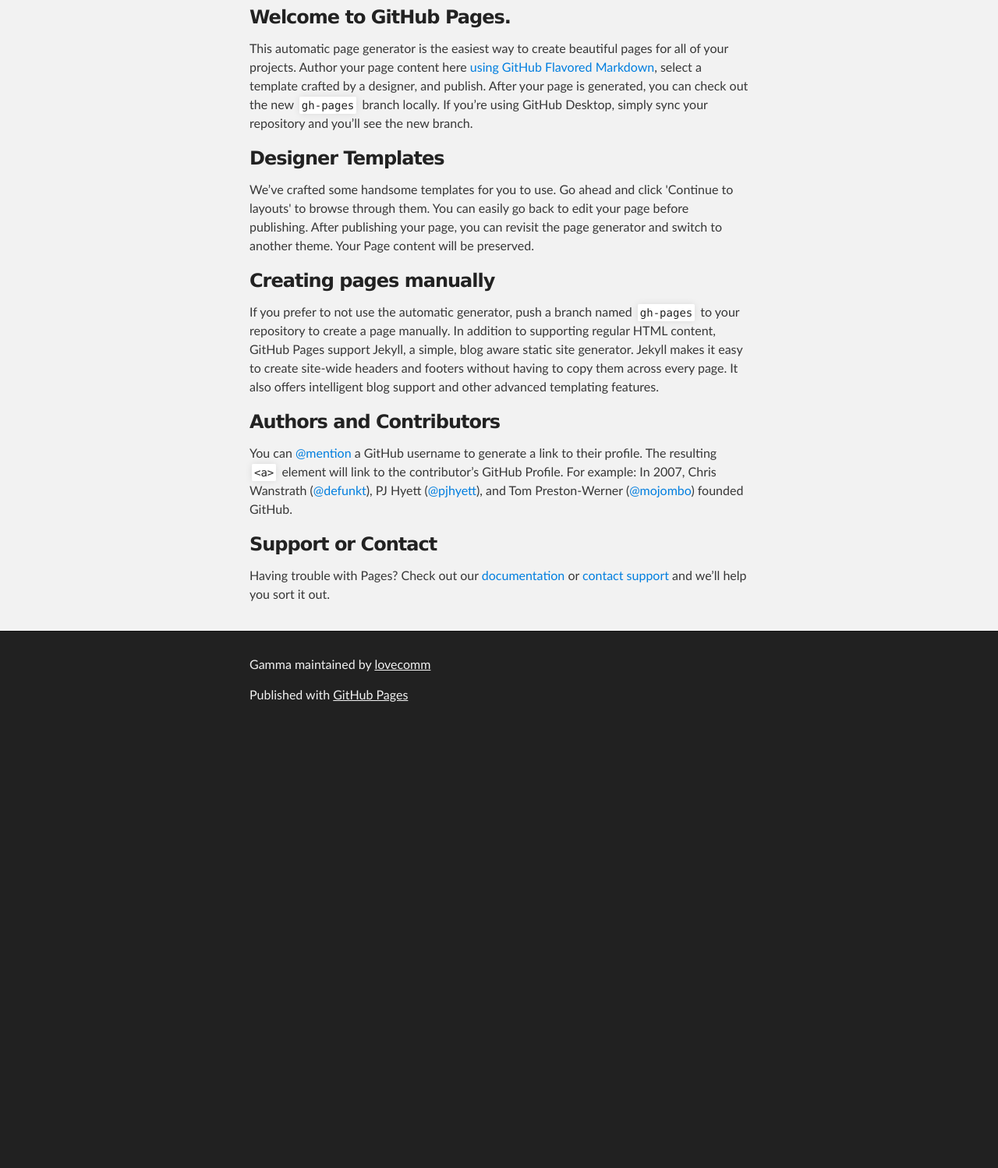
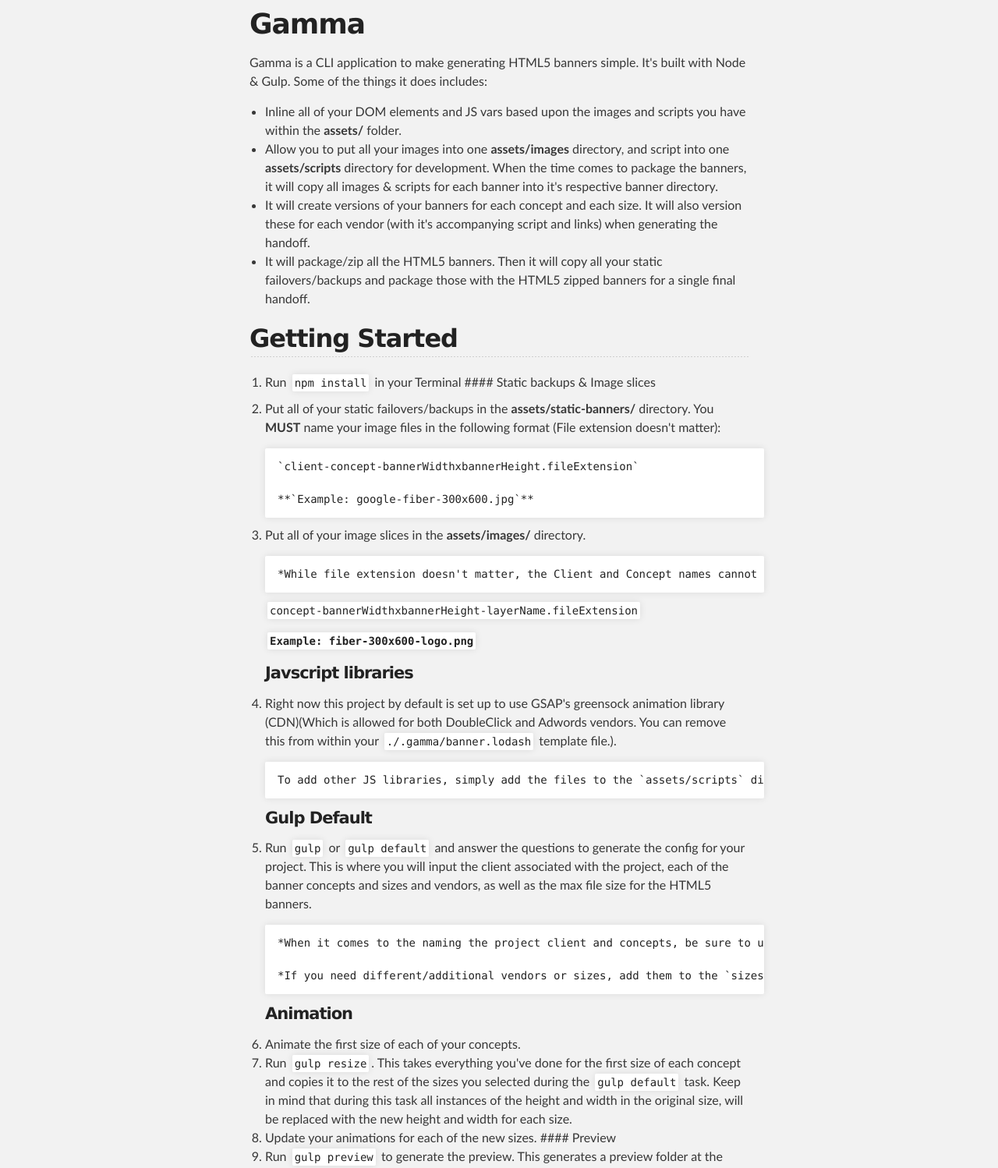
Before and after one commit to lovecomm/gamma, a plain HTML site: page index.html in a window 1280 px wide. Shown: the part 256-1754 px from the top of the page at 78% size. Before the commit the page ends 1194 px from the top, so only its background shows below. Drawn offline with Linux system fonts and the light colour scheme.

Commit message:
Create gh-pages branch via GitHub

```diff
--- a/index.html
+++ b/index.html
@@ -31,30 +31,105 @@
     <!-- MAIN CONTENT -->
     <div id="main_content_wrap" class="outer">
       <section id="main_content" class="inner">
-        <h3>
-<a id="welcome-to-github-pages" class="anchor" href="#welcome-to-github-pages" aria-hidden="true"><span aria-hidden="true" class="octicon octicon-link"></span></a>Welcome to GitHub Pages.</h3>
+        <h1>
+<a id="gamma" class="anchor" href="#gamma" aria-hidden="true"><span aria-hidden="true" class="octicon octicon-link"></span></a>Gamma</h1>
 
-<p>This automatic page generator is the easiest way to create beautiful pages for all of your projects. Author your page content here <a href="https://guides.github.com/features/mastering-markdown/">using GitHub Flavored Markdown</a>, select a template crafted by a designer, and publish. After your page is generated, you can check out the new <code>gh-pages</code> branch locally. If you’re using GitHub Desktop, simply sync your repository and you’ll see the new branch.</p>
+<p>Gamma is a CLI application to make generating HTML5 banners simple. It's built with Node &amp; Gulp. Some of the things it does includes:</p>
 
-<h3>
-<a id="designer-templates" class="anchor" href="#designer-templates" aria-hidden="true"><span aria-hidden="true" class="octicon octicon-link"></span></a>Designer Templates</h3>
+<ul>
+<li>Inline all of your DOM elements and JS vars based upon the images and scripts you have within the <strong>assets/</strong> folder.</li>
+<li>Allow you to put all your images into one <strong>assets/images</strong> directory, and script into one <strong>assets/scripts</strong> directory for development. When the time comes to package the banners, it will copy all images &amp; scripts for each banner into it's respective banner directory.</li>
+<li>It will create versions of your banners for each concept and each size. It will also version these for each vendor (with it's accompanying script and links) when generating the handoff.</li>
+<li>It will package/zip all the HTML5 banners. Then it will copy all your static failovers/backups and package those with the HTML5 zipped banners for a single final handoff.</li>
+</ul>
 
-<p>We’ve crafted some handsome templates for you to use. Go ahead and click 'Continue to layouts' to browse through them. You can easily go back to edit your page before publishing. After publishing your page, you can revisit the page generator and switch to another theme. Your Page content will be preserved.</p>
+<h2>
+<a id="getting-started" class="anchor" href="#getting-started" aria-hidden="true"><span aria-hidden="true" class="octicon octicon-link"></span></a>Getting Started</h2>
 
-<h3>
-<a id="creating-pages-manually" class="anchor" href="#creating-pages-manually" aria-hidden="true"><span aria-hidden="true" class="octicon octicon-link"></span></a>Creating pages manually</h3>
+<ol>
+<li>Run <code>npm install</code> in your Terminal
+#### Static backups &amp; Image slices</li>
+<li>
+<p>Put all of your static failovers/backups in the <strong>assets/static-banners/</strong> directory. You <strong>MUST</strong> name your image files in the following format (File extension doesn't matter):</p>
 
-<p>If you prefer to not use the automatic generator, push a branch named <code>gh-pages</code> to your repository to create a page manually. In addition to supporting regular HTML content, GitHub Pages support Jekyll, a simple, blog aware static site generator. Jekyll makes it easy to create site-wide headers and footers without having to copy them across every page. It also offers intelligent blog support and other advanced templating features.</p>
+<pre><code>`client-concept-bannerWidthxbannerHeight.fileExtension`
 
-<h3>
-<a id="authors-and-contributors" class="anchor" href="#authors-and-contributors" aria-hidden="true"><span aria-hidden="true" class="octicon octicon-link"></span></a>Authors and Contributors</h3>
+**`Example: google-fiber-300x600.jpg`**
+</code></pre>
+</li>
+<li>
+<p>Put all of your image slices in the <strong>assets/images/</strong> directory.</p>
 
-<p>You can <a href="https://help.github.com/articles/basic-writing-and-formatting-syntax/#mentioning-users-and-teams" class="user-mention">@mention</a> a GitHub username to generate a link to their profile. The resulting <code>&lt;a&gt;</code> element will link to the contributor’s GitHub Profile. For example: In 2007, Chris Wanstrath (<a href="https://github.com/defunkt" class="user-mention">@defunkt</a>), PJ Hyett (<a href="https://github.com/pjhyett" class="user-mention">@pjhyett</a>), and Tom Preston-Werner (<a href="https://github.com/mojombo" class="user-mention">@mojombo</a>) founded GitHub.</p>
+<pre><code>*While file extension doesn't matter, the Client and Concept names cannot start with numbers. They need to be CSS-ID safe and JS variable save. Also, You **MUST** name your image slices in the following format:*
+</code></pre>
 
-<h3>
-<a id="support-or-contact" class="anchor" href="#support-or-contact" aria-hidden="true"><span aria-hidden="true" class="octicon octicon-link"></span></a>Support or Contact</h3>
+<p><code>concept-bannerWidthxbannerHeight-layerName.fileExtension</code></p>
 
-<p>Having trouble with Pages? Check out our <a href="https://help.github.com/pages">documentation</a> or <a href="https://github.com/contact">contact support</a> and we’ll help you sort it out.</p>
+<p><strong><code>Example: fiber-300x600-logo.png</code></strong></p>
+
+<h4>
+<a id="javscript-libraries" class="anchor" href="#javscript-libraries" aria-hidden="true"><span aria-hidden="true" class="octicon octicon-link"></span></a>Javscript libraries</h4>
+</li>
+<li>
+<p>Right now this project by default is set up to use GSAP's greensock animation library (CDN)(Which is allowed for both DoubleClick and Adwords vendors. You can remove this from within your <code>./.gamma/banner.lodash</code> template file.).</p>
+
+<pre><code>To add other JS libraries, simply add the files to the `assets/scripts` directory.
+</code></pre>
+
+<h4>
+<a id="gulp-default" class="anchor" href="#gulp-default" aria-hidden="true"><span aria-hidden="true" class="octicon octicon-link"></span></a>Gulp Default</h4>
+</li>
+<li>
+<p>Run <code>gulp</code> or <code>gulp default</code> and answer the questions to generate the config for your project. This is where you will input the client associated with the project, each of the banner concepts and sizes and vendors, as well as the max file size for the HTML5 banners.</p>
+
+<pre><code>*When it comes to the naming the project client and concepts, be sure to use the exact same spellings for this process, the images, and the static backups.*
+
+*If you need different/additional vendors or sizes, add them to the `sizes.json` and `vendors.json` files before running `gulp default` or `gulp`. You can find these in `.gamma/config/*.json`*
+</code></pre>
+
+<h4>
+<a id="animation" class="anchor" href="#animation" aria-hidden="true"><span aria-hidden="true" class="octicon octicon-link"></span></a>Animation</h4>
+</li>
+<li>Animate the first size of each of your concepts.</li>
+<li>Run <code>gulp resize</code>. This takes everything you've done for the first size of each concept and copies it to the rest of the sizes you selected during the <code>gulp default</code> task. Keep in mind that during this task all instances of the height and width in the original size, will be replaced with the new height and width for each size.</li>
+<li>Update your animations for each of the new sizes.
+#### Preview</li>
+<li>Run <code>gulp preview</code> to generate the preview. This generates a preview folder at the root directory of your Gamma project. Simply copy this folder to whatever server you'd like it to be reviewed on. It's index.html contains links for each of the static and  HTML5 banners. The links will open in a lightbox.
+#### Handoff</li>
+<li>Ready to send to your Vendor/Network? AWESOME! Go ahead and run <code>gulp handoff</code>. This copies all of the banners you've animated already into <code>.gamma/temp/</code>, then updates each of the banners to match the link and script dependencies for each vendor you put in <strong>config.json</strong>. A zipped handoff is generated and put in the root dir of this project.</li>
+</ol>
+
+<h2>
+<a id="preview-static-only" class="anchor" href="#preview-static-only" aria-hidden="true"><span aria-hidden="true" class="octicon octicon-link"></span></a>Preview-Static Only</h2>
+
+<ul>
+<li>Run <code>gulp preview-static</code> to generate a preview for only your static/failover banners. This is useful when you want make sure failover versions are signed–off before proceeding with animation. Before running this, be sure that your static banners are in the <code>assets/static-banners</code> directory.</li>
+</ul>
+
+<h2>
+<a id="gulp-watch-live-reload" class="anchor" href="#gulp-watch-live-reload" aria-hidden="true"><span aria-hidden="true" class="octicon octicon-link"></span></a>Gulp Watch (Live-Reload)</h2>
+
+<p>The <code>gulp watch</code> task starts automatically when you run <code>gulp default</code> and <code>gulp resize</code>. However, you will need to stop it (ctrl + c) before you can run the other tasks. To continue live-reloading your banners, simply run this task again.</p>
+
+<h2>
+<a id="compiling-previewindex-sass" class="anchor" href="#compiling-previewindex-sass" aria-hidden="true"><span aria-hidden="true" class="octicon octicon-link"></span></a>Compiling preview/index Sass</h2>
+
+<p>While <code>gulp watch</code> is running, it watch sass files and then runs the <code>gulp sass</code> task whenever those files change. The <code>gulp sass</code> task compiles the sass files that are used for both './index.html' and './preview/index.html'. Please note that if <code>gulp preview</code> has already been run (and <code>./preview</code> exists), then gulp sass will compile the sass within './preview'. If not, then it will compile the sass within <code>./.gamma/preview</code>, preparatory for <code>./preview</code> being generated.</p>
+
+<h2>
+<a id="css-helper-classes" class="anchor" href="#css-helper-classes" aria-hidden="true"><span aria-hidden="true" class="octicon octicon-link"></span></a>CSS Helper Classes</h2>
+
+<p>In the template you will see a few css classes that you can add to your DOM elements to help with aligning. These include:</p>
+
+<ul>
+<li>.valign - Align a DOM element vertically</li>
+<li>.halign - top: 0; bottom: 0; margin: auto; - Align a DOM element horizontally</li>
+</ul>
+
+<h2>
+<a id="checking-file-size" class="anchor" href="#checking-file-size" aria-hidden="true"><span aria-hidden="true" class="octicon octicon-link"></span></a>Checking file size</h2>
+
+<p>The <code>gulp check-file-size</code> task automatically runs whenever a banner is saved and <code>gulp watch</code> is running. If you are over the max file size allotted for the banners, it will display a console warning with the size of banner (including html, js libs, and images–all compressed). For the best accuracy, this task copies HTML, JS, and image files associated with each banner, compresses them, and then checks the file size.</p>
       </section>
     </div>
 
```
Also changed, not shown: params.json (+1 -1 lines).
